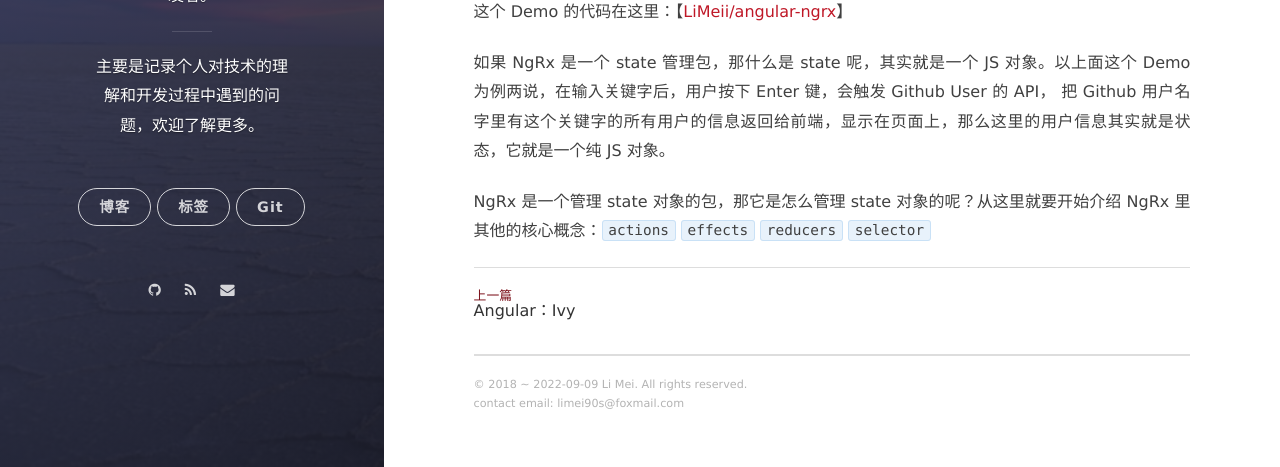
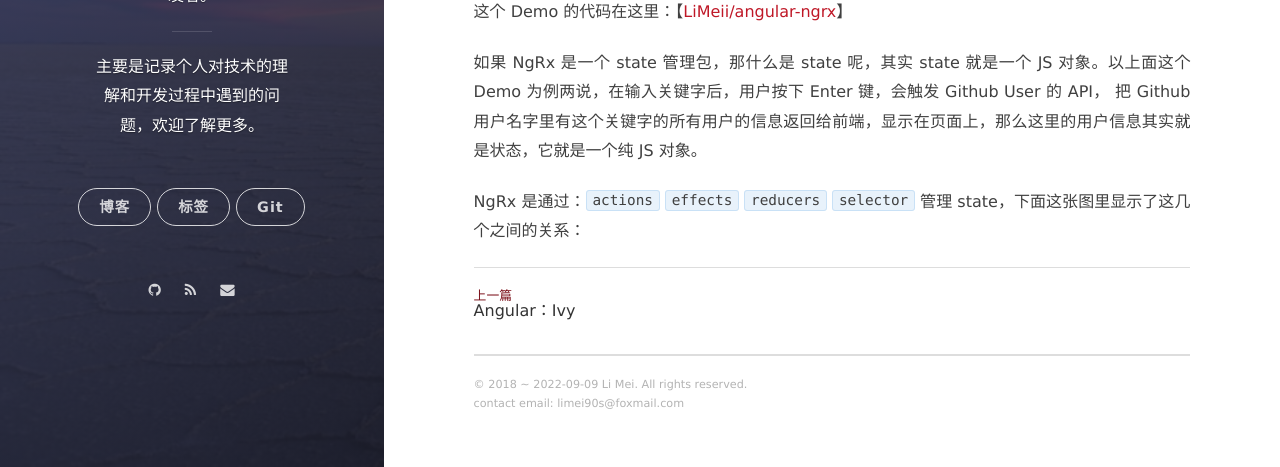
Before and after one commit to LiMeii/LiMeii.github.io, a Jekyll site: the page built from _posts/2022-09-10-ngrx-introduction.md, in a window 1280 px wide and 900 px high, scrolled down 502 px, cut to the strip 433-900 px from the top of the window. Built offline with Jekyll 4.4.1, drawn with Linux system fonts in a browser that asks for light colours; nearby versions of some CDN libraries.

Commit message:
Update 2022-09-10-ngrx-introduction.md

````diff
--- a/_posts/2022-09-10-ngrx-introduction.md
+++ b/_posts/2022-09-10-ngrx-introduction.md
@@ -22,7 +22,7 @@ NgRx 其实就是 state management library，是一个状态管理包，你也
 这个 Demo 的代码在这里：【[LiMeii/angular-ngrx](https://github.com/LiMeii/angular-ngrx)】
 
 
-如果 NgRx 是一个 state 管理包，那什么是 state 呢，其实就是一个 JS 对象。以上面这个 Demo 为例两说，在输入关键字后，用户按下 Enter 键，会触发 Github User 的 API， 把 Github 用户名字里有这个关键字的所有用户的信息返回给前端，显示在页面上，那么这里的用户信息其实就是状态，它就是一个纯 JS 对象。
+如果 NgRx 是一个 state 管理包，那什么是 state 呢，其实 state 就是一个 JS 对象。以上面这个 Demo 为例两说，在输入关键字后，用户按下 Enter 键，会触发 Github User 的 API， 把 Github 用户名字里有这个关键字的所有用户的信息返回给前端，显示在页面上，那么这里的用户信息其实就是状态，它就是一个纯 JS 对象。
 
 
-NgRx 是一个管理 state 对象的包，那它是怎么管理 state 对象的呢？从这里就要开始介绍 NgRx 里其他的核心概念：```actions``` ```effects``` ```reducers``` ```selector```
+NgRx 是通过：```actions``` ```effects``` ```reducers``` ```selector``` 管理 state，下面这张图里显示了这几个之间的关系：
````
